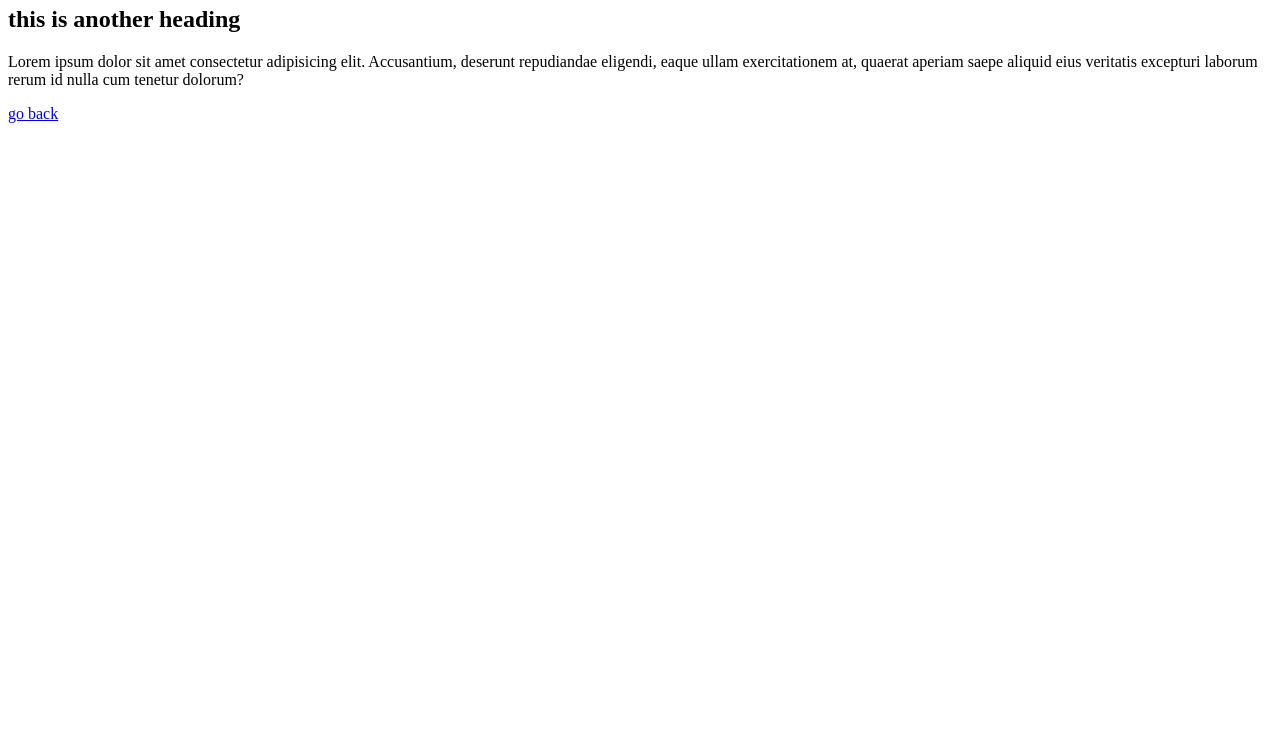
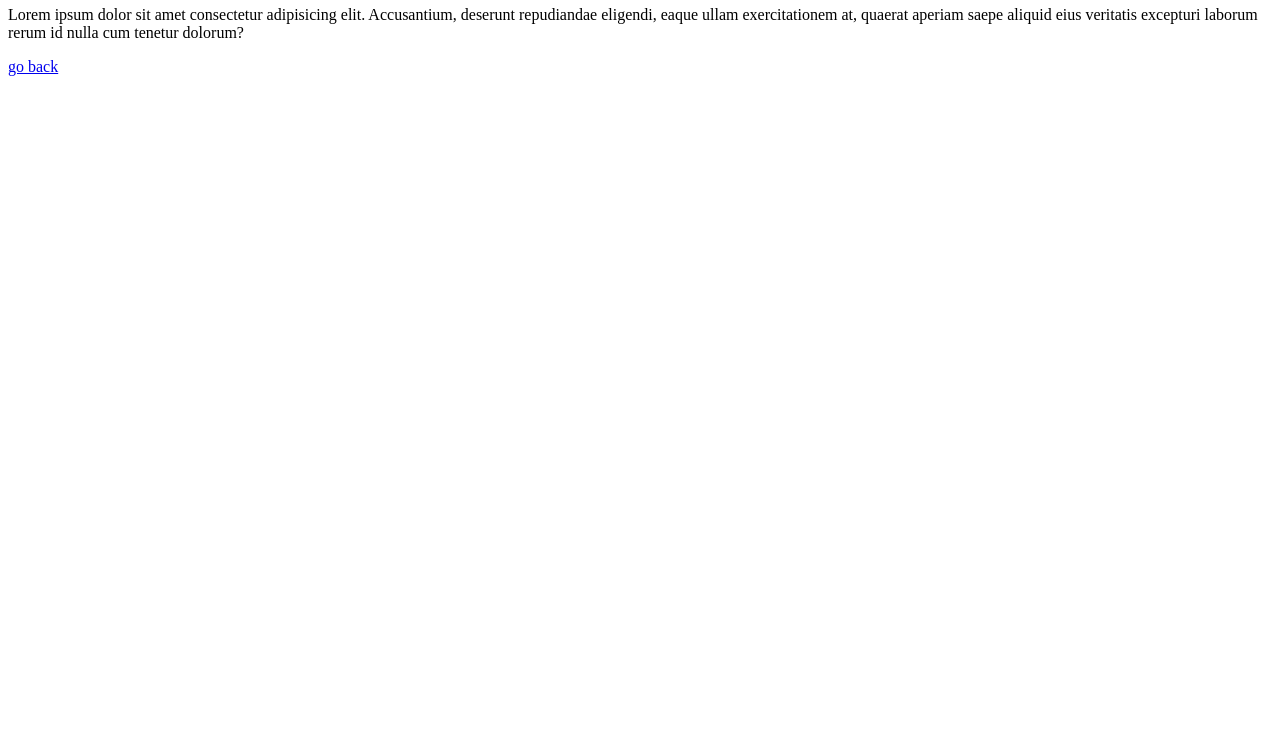
Before and after one commit to aliodev/example, a plain HTML site: page second.html in a window 1280 px wide. Shown: the part 60-800 px from the top of the page. Drawn offline with Linux system fonts and the light colour scheme.

Commit message:
removing the second header

```diff
--- a/second.html
+++ b/second.html
@@ -7,7 +7,6 @@
 </head>
 <body>
   <h1>this is the second page</h1>
-  <h2>this is another heading</h2>
   <p>Lorem ipsum dolor sit amet consectetur adipisicing elit. Accusantium, deserunt repudiandae eligendi, eaque ullam exercitationem at, quaerat aperiam saepe aliquid eius veritatis excepturi laborum rerum id nulla cum tenetur dolorum?</p>
 
   <a href="index.html">go back</a>
```
